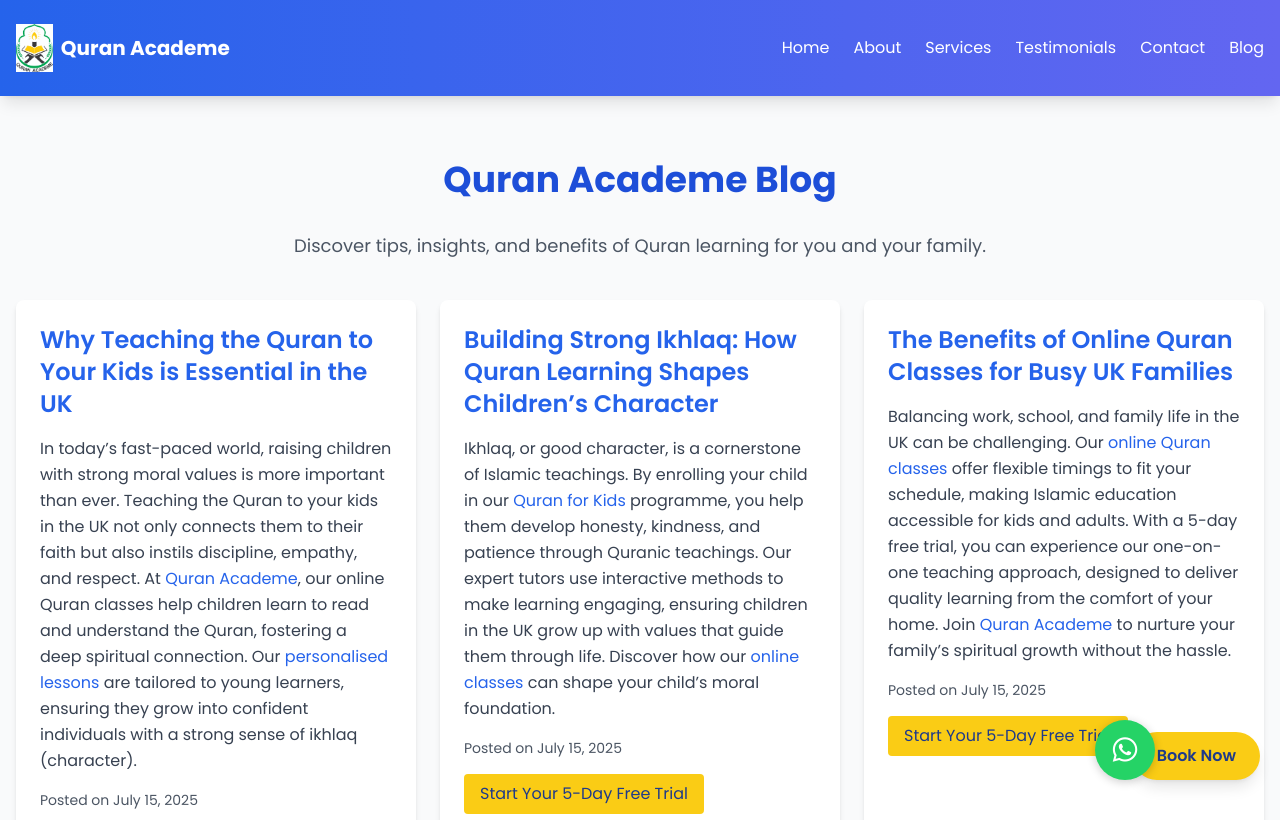
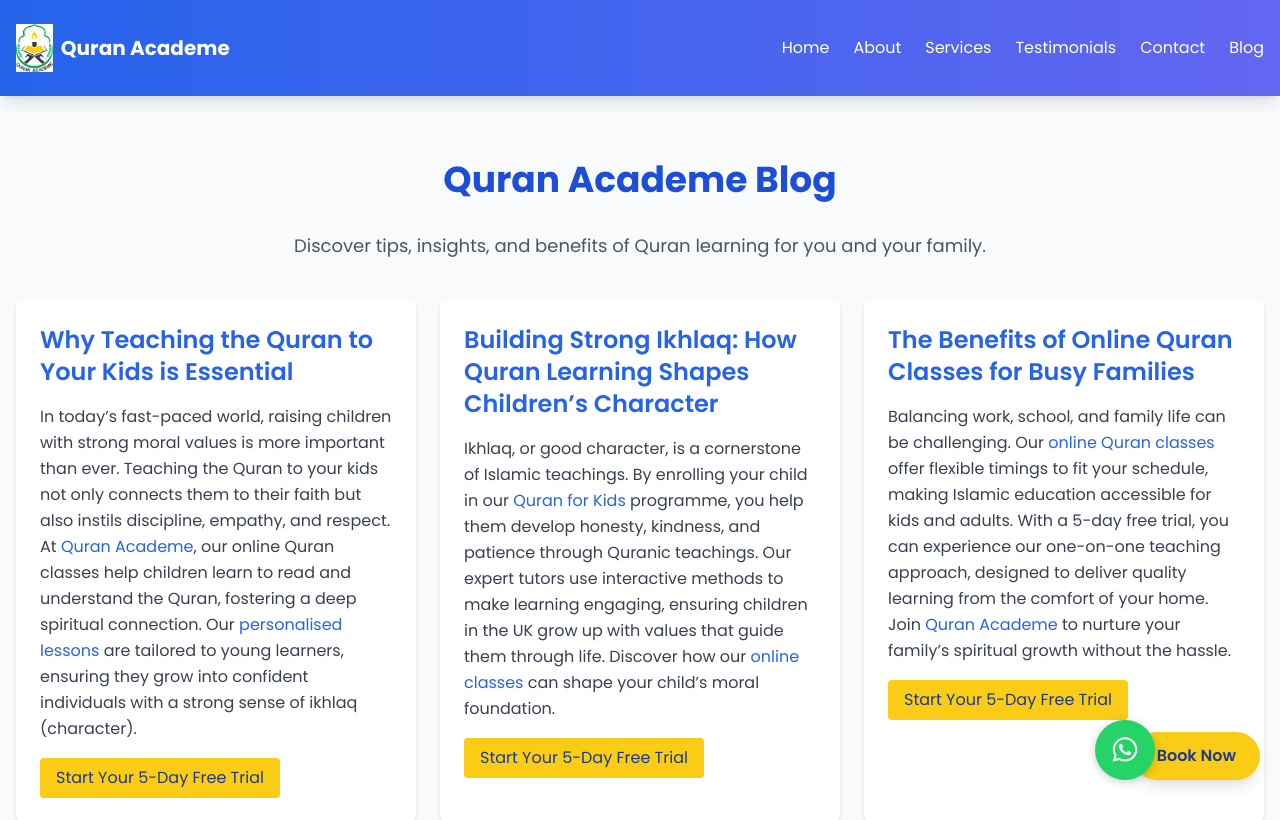
Before and after one commit to Suleman1533/quranacademe, a plain HTML site: page blog.html in a window 1280 px wide. Shown: the top 820 px of the page. Drawn offline with nearby package versions, Linux system fonts and the light colour scheme.

Commit message:
Update blog.html

```diff
--- a/blog.html
+++ b/blog.html
@@ -193,21 +193,21 @@
             <p class="text-center text-gray-600 mb-10 text-lg">Discover tips, insights, and benefits of Quran learning for you and your family.</p>
             <div class="grid grid-cols-1 md:grid-cols-3 gap-6">
                 <div class="blog-post bg-white p-6 rounded-lg shadow-md card-animation">
-                    <h3 class="text-2xl font-semibold mb-4 text-blue-600">Why Teaching the Quran to Your Kids is Essential in the UK</h3>
-                    <p class="text-gray-700 leading-relaxed mb-4">In today’s fast-paced world, raising children with strong moral values is more important than ever. Teaching the Quran to your kids in the UK not only connects them to their faith but also instils discipline, empathy, and respect. At <a href="index.html" class="text-blue-600 hover:underline">Quran Academe</a>, our online Quran classes help children learn to read and understand the Quran, fostering a deep spiritual connection. Our <a href="index.html#services" class="text-blue-600 hover:underline">personalised lessons</a> are tailored to young learners, ensuring they grow into confident individuals with a strong sense of ikhlaq (character).</p>
-                    <p class="text-gray-600 text-sm mb-4">Posted on July 15, 2025</p>
+                    <h3 class="text-2xl font-semibold mb-4 text-blue-600">Why Teaching the Quran to Your Kids is Essential</h3>
+                    <p class="text-gray-700 leading-relaxed mb-4">In today’s fast-paced world, raising children with strong moral values is more important than ever. Teaching the Quran to your kids not only connects them to their faith but also instils discipline, empathy, and respect. At <a href="index.html" class="text-blue-600 hover:underline">Quran Academe</a>, our online Quran classes help children learn to read and understand the Quran, fostering a deep spiritual connection. Our <a href="index.html#services" class="text-blue-600 hover:underline">personalised lessons</a> are tailored to young learners, ensuring they grow into confident individuals with a strong sense of ikhlaq (character).</p>
+                    <p class="text-gray-600 text-sm mb-4"></p>
                     <a href="index.html#contact" class="inline-block bg-yellow-400 text-blue-900 px-4 py-2 rounded hover:bg-yellow-500 transition duration-300">Start Your 5-Day Free Trial</a>
                 </div>
                 <div class="blog-post bg-white p-6 rounded-lg shadow-md card-animation">
                     <h3 class="text-2xl font-semibold mb-4 text-blue-600">Building Strong Ikhlaq: How Quran Learning Shapes Children’s Character</h3>
                     <p class="text-gray-700 leading-relaxed mb-4">Ikhlaq, or good character, is a cornerstone of Islamic teachings. By enrolling your child in our <a href="index.html#services" class="text-blue-600 hover:underline">Quran for Kids</a> programme, you help them develop honesty, kindness, and patience through Quranic teachings. Our expert tutors use interactive methods to make learning engaging, ensuring children in the UK grow up with values that guide them through life. Discover how our <a href="index.html#contact" class="text-blue-600 hover:underline">online classes</a> can shape your child’s moral foundation.</p>
-                    <p class="text-gray-600 text-sm mb-4">Posted on July 15, 2025</p>
+                    <p class="text-gray-600 text-sm mb-4"></p>
                     <a href="index.html#contact" class="inline-block bg-yellow-400 text-blue-900 px-4 py-2 rounded hover:bg-yellow-500 transition duration-300">Start Your 5-Day Free Trial</a>
                 </div>
                 <div class="blog-post bg-white p-6 rounded-lg shadow-md card-animation">
-                    <h3 class="text-2xl font-semibold mb-4 text-blue-600">The Benefits of Online Quran Classes for Busy UK Families</h3>
-                    <p class="text-gray-700 leading-relaxed mb-4">Balancing work, school, and family life in the UK can be challenging. Our <a href="index.html#services" class="text-blue-600 hover:underline">online Quran classes</a> offer flexible timings to fit your schedule, making Islamic education accessible for kids and adults. With a 5-day free trial, you can experience our one-on-one teaching approach, designed to deliver quality learning from the comfort of your home. Join <a href="index.html" class="text-blue-600 hover:underline">Quran Academe</a> to nurture your family’s spiritual growth without the hassle.</p>
-                    <p class="text-gray-600 text-sm mb-4">Posted on July 15, 2025</p>
+                    <h3 class="text-2xl font-semibold mb-4 text-blue-600">The Benefits of Online Quran Classes for Busy Families</h3>
+                    <p class="text-gray-700 leading-relaxed mb-4">Balancing work, school, and family life can be challenging. Our <a href="index.html#services" class="text-blue-600 hover:underline">online Quran classes</a> offer flexible timings to fit your schedule, making Islamic education accessible for kids and adults. With a 5-day free trial, you can experience our one-on-one teaching approach, designed to deliver quality learning from the comfort of your home. Join <a href="index.html" class="text-blue-600 hover:underline">Quran Academe</a> to nurture your family’s spiritual growth without the hassle.</p>
+                    <p class="text-gray-600 text-sm mb-4"></p>
                     <a href="index.html#contact" class="inline-block bg-yellow-400 text-blue-900 px-4 py-2 rounded hover:bg-yellow-500 transition duration-300">Start Your 5-Day Free Trial</a>
                 </div>
             </div>
```
